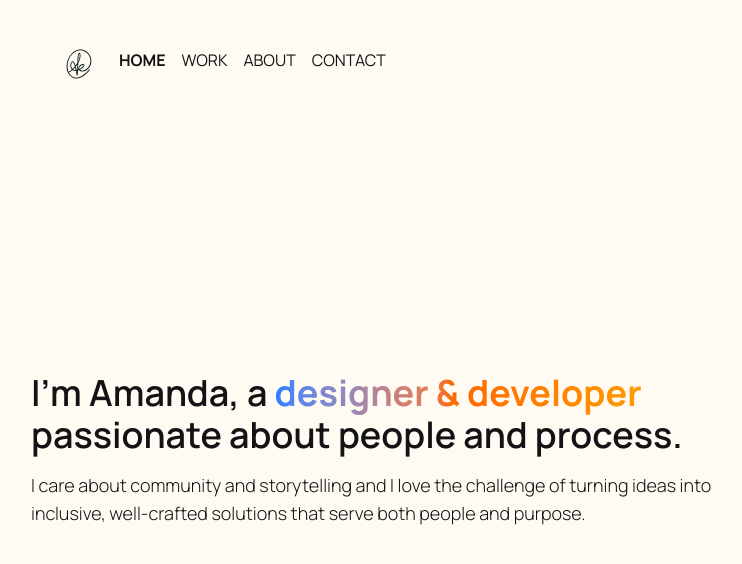
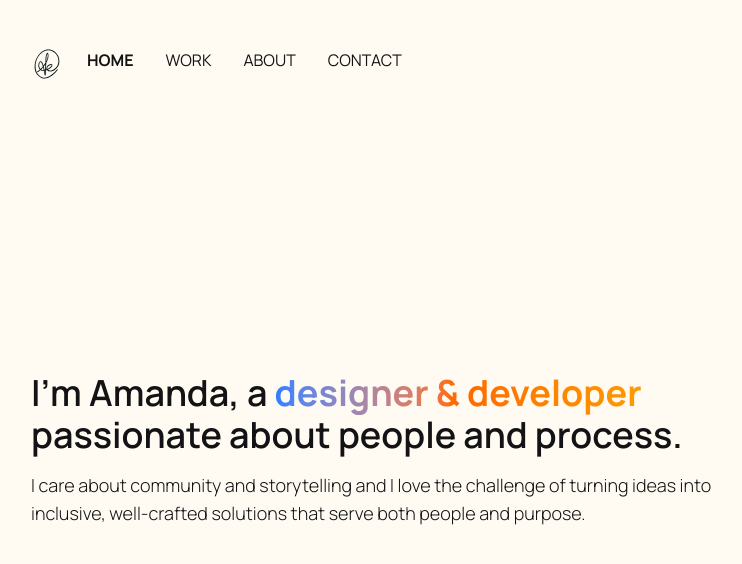
Before and after one commit to aescaba/portfolio, a Next.js app: page / in a window 1280 px wide. Shown: the top 564 px of the page, without its empty margins (161-903 px from the left). Built offline with nearby package versions, Linux system fonts and the light colour scheme.

Commit message:
add and rename global colors; moving/styling logo and navbar text

```diff
--- a/components/navbar.js
+++ b/components/navbar.js
@@ -14,7 +14,7 @@ const navigationRoutes = ["home", "work", "about", "contact"];
 function NavigationLink({ href, text, router }) {
     const isActive = router.asPath === (href === "/home" ? "/" : href);
     return (
-        <Link href={href === "/home" ? "/" : href} className={`${isActive && "nav_item_active font-bold"} nav_item transition ease-in-out delay-75 hover:text-ocean`}>
+        <Link href={href === "/home" ? "/" : href} className={`${isActive && "nav_item_active font-bold"} nav_item transition ease-in-out delay-75 hover:text-blueberry`}>
 
             {text}
 
@@ -45,11 +45,11 @@ export default function Navbar() {
 return (
     <nav class="relative after:pointer-events-none after:absolute after:inset-x-0 after:bottom-0 after:h-px after:bg-white/10
     justify-end mx-10 md:mx-24 lg:mx-32 xl:mx-48 2xl:mx-80 my-8 space-x-6 md:space-x-10 lg:space-x-14 text-base uppercase">
-  <div class="mx-auto max-w-7xl px-2 sm:px-6 lg:px-8">
+  <div class="mx-auto max-w-7xl">
     <div class="relative flex h-16 items-center justify-between">
-      <div class="absolute inset-y-0 left-0 flex items-center sm:hidden">
+      <div class="absolute inset-y-0 right-0 flex items-center sm:hidden">
         {/* <!-- Mobile menu button--> */}
-        <button type="button" command="--toggle" commandfor="mobile-menu" class="relative inline-flex items-center justify-center rounded-md p-2 text-gray-400 hover:bg-white/5 hover:text-white focus:outline-2 focus:-outline-offset-1 focus:outline-indigo-500">
+        <button type="button" command="--toggle" commandfor="mobile-menu" class="relative inline-flex items-center justify-center rounded-md p-2 text-sesame hover:bg-white/5 hover:text-white focus:outline-2 focus:-outline-offset-1 focus:outline-mustard">
           <span class="absolute -inset-0.5"></span>
           <span class="sr-only">Open main menu</span>
           <svg viewBox="0 0 24 24" fill="none" stroke="currentColor" stroke-width="1.5" data-slot="icon" aria-hidden="true" class="size-6 in-aria-expanded:hidden">
@@ -60,13 +60,15 @@ return (
           </svg>
         </button>
       </div>
-      <div class="flex flex-1 items-center justify-center sm:items-stretch sm:justify-start">
+      {/* <div class="flex flex-1 items-center justify-center sm:items-stretch sm:justify-start"> */}
+      {/* <div class="flex shrink-0 items-center"> */}
+      <div class="flex flex-1 items-start justify-start sm:items-stretch sm:justify-start">
         <div class="flex shrink-0 items-center">
           {/* <img src="https://tailwindcss.com/plus-assets/img/logos/mark.svg?color=indigo&shade=500" alt="Your Company" class="h-8 w-auto" /> */}
           <Link href={'/'}><img src="/AE_Logo.svg" alt="AE signature logo" class="h-8 w-auto" /></Link>
         </div>
         <div class="hidden sm:ml-6 sm:block">
-          <div class="flex space-x-4">
+          <div class="flex space-x-8">
             {/* <!-- Current: "bg-gray-950/50 text-white", Default: "text-gray-300 hover:bg-white/5 hover:text-white" --> */}
              {navigationRoutes.map((singleRoute) => {
                 return (
--- a/components/worklisting.js
+++ b/components/worklisting.js
@@ -12,7 +12,7 @@ export default function WorkListing({imgsrc, path, title, description}) {
 
     return (
         <div class="">
-            <div class="transition ease-in-out delay-100 hover:text-ocean">
+            <div class="transition ease-in-out delay-100 hover:text-blueberry">
                 <Link href={"/work/"+ `${path}`}>
 
                     <div class="mb-4 lg:mb-6">
--- a/styles/globals.css
+++ b/styles/globals.css
@@ -9,8 +9,10 @@
     'Apple Color Emoji', 'Segoe UI Emoji', 'Segoe UI Symbol', 'Noto Color Emoji';
 
     --color-mustard: #FBBF24;
-    --color-ocean: #347FD5;
+    --color-blueberry: #347FD5;
     --color-tomato: #FB4C3C;
+    --color-vanilla: #FFFBF3;
+    --color-sesame: #131315;
 }
 
 /*
```
